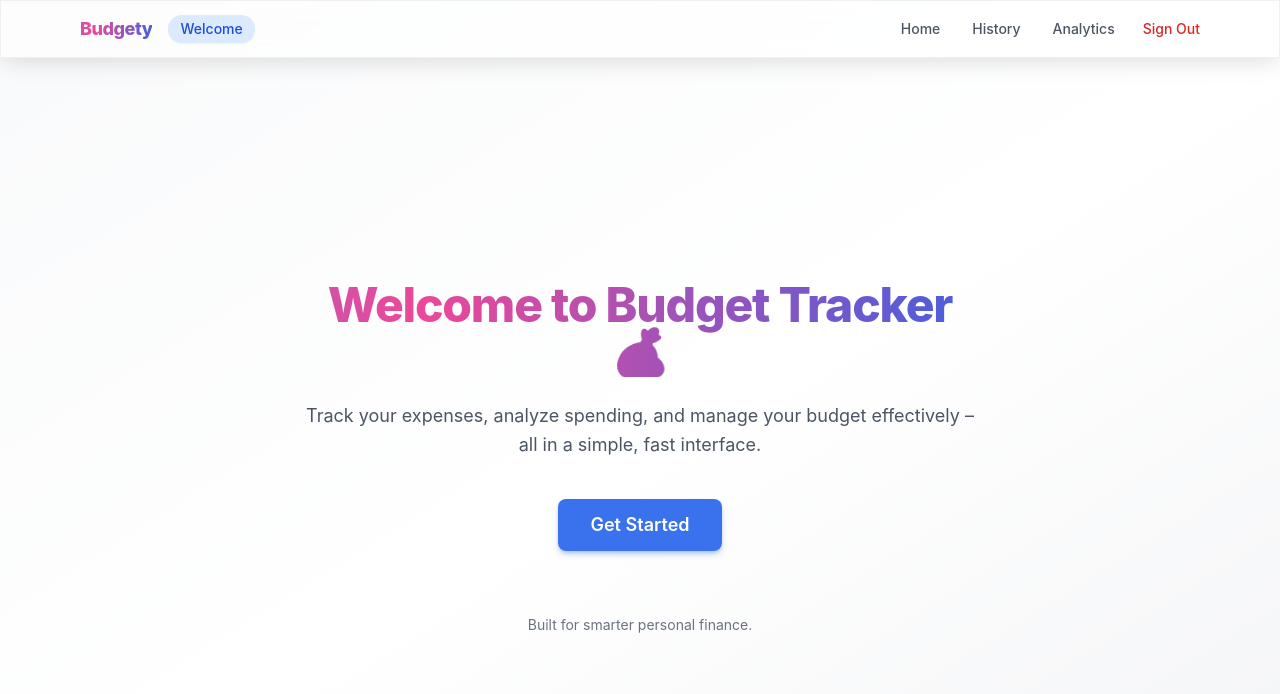
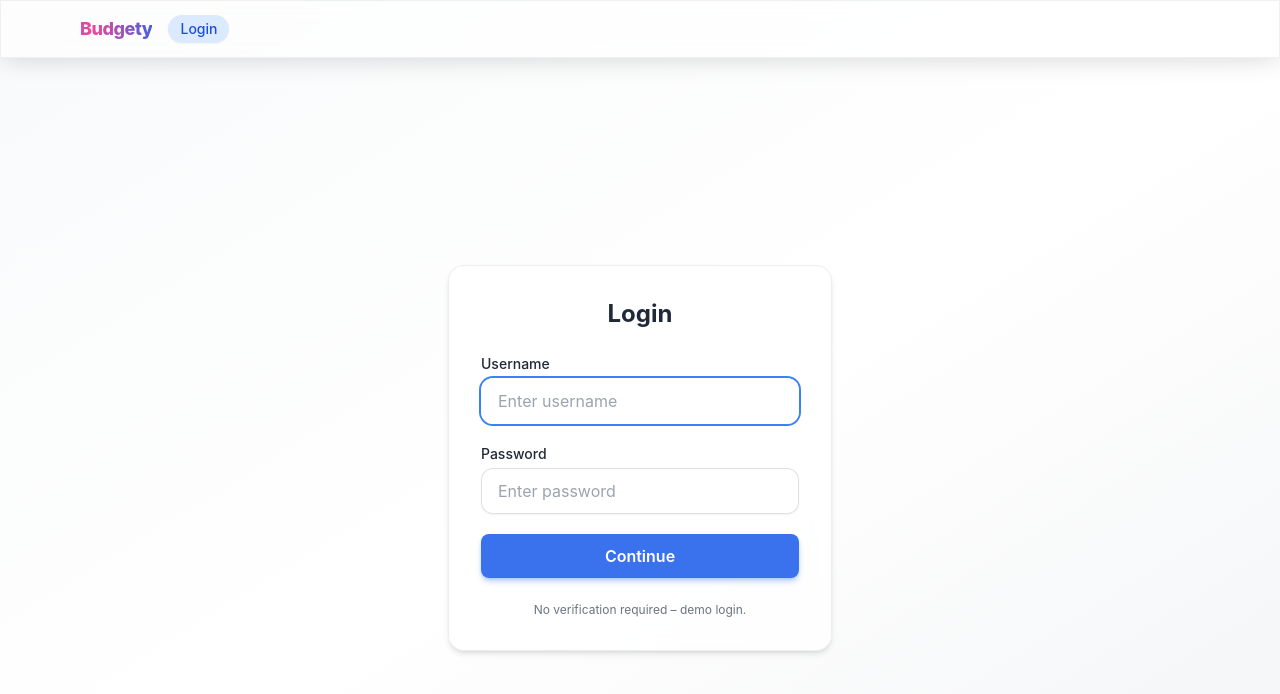
Before and after one commit to rohit27m/budgety, a React (Create React App) app in the folder frontend/: page / in a window 1280 px wide. Shown: the top 694 px of the page. Built offline with nearby package versions, Linux system fonts and the light colour scheme.

Commit message:
feat: login-first routing, landing moved to /landing, navbar hides links on login, improved pie chart labels

```diff
--- a/frontend/src/App.js
+++ b/frontend/src/App.js
@@ -1,54 +1,78 @@
-import React from "react";
+import React, { useState, useEffect } from "react";
 import { BrowserRouter as Router, Routes, Route, useLocation } from "react-router-dom";
 import Home from "./components/Home";
 import History from "./components/History";
 import Analytics from "./components/Analytics";
 import LandingPage from "./components/LandingPage";
+import Login from "./components/Login";
 import Navbar from "./navbar";
 
 // Layout component to inject Navbar with dynamic title based on route
-const Layout = ({ children }) => {
+const Layout = ({ children, onSignOut }) => {
   const location = useLocation();
   const path = location.pathname;
   const titleMap = {
-    "/": "Welcome",
+    "/": "Login",
+    "/landing": "Welcome",
     "/home": "Dashboard",
     "/history": "Expense History",
-    "/analytics": "Analytics"
+    "/analytics": "Analytics",
+    "/login": "Login"
   };
   const title = titleMap[path] || "";
   return (
     <div className="min-h-screen flex flex-col">
-      <Navbar title={title} />
+      <Navbar title={title} onSignOut={onSignOut} />
       <div className="flex-1">{children}</div>
     </div>
   );
 };
 
 function App() {
+  const [username, setUsername] = useState("");
+
+  useEffect(() => {
+    const stored = localStorage.getItem("bt_username");
+    if (stored) setUsername(stored);
+  }, []);
+
+  const handleLogin = (name) => setUsername(name);
+  const handleSignOut = () => {
+    localStorage.removeItem("bt_username");
+    setUsername("");
+  };
+
   return (
     <Router>
       <Routes>
         <Route
           path="/"
           element={
-            <Layout>
-              <LandingPage />
+            <Layout onSignOut={handleSignOut}>
+              <Login onLogin={handleLogin} />
+            </Layout>
+          }
+        />
+        <Route
+          path="/landing"
+          element={
+            <Layout onSignOut={handleSignOut}>
+              <LandingPage username={username} />
             </Layout>
           }
         />
         <Route
           path="/home"
           element={
-            <Layout>
-              <Home username="Rohit" />
+            <Layout onSignOut={handleSignOut}>
+              <Home username={username || "Guest"} />
             </Layout>
           }
         />
         <Route
           path="/history"
           element={
-            <Layout>
+            <Layout onSignOut={handleSignOut}>
               <History />
             </Layout>
           }
@@ -56,8 +80,16 @@ function App() {
         <Route
           path="/analytics"
           element={
-            <Layout>
+            <Layout onSignOut={handleSignOut}>
               <Analytics />
+            </Layout>
+          }
+        />
+        <Route
+          path="/login"
+          element={
+            <Layout onSignOut={handleSignOut}>
+              <Login onLogin={handleLogin} />
             </Layout>
           }
         />
--- a/frontend/src/components/Analytics.js
+++ b/frontend/src/components/Analytics.js
@@ -1,5 +1,5 @@
 import React, { useEffect, useState } from "react";
-import { PieChart, Pie, Cell, Tooltip, Legend, BarChart, Bar, XAxis, YAxis, CartesianGrid, LineChart, Line } from "recharts";
+import { PieChart, Pie, Cell, Tooltip, Legend, BarChart, Bar, XAxis, YAxis, CartesianGrid, LineChart, Line, ResponsiveContainer } from "recharts";
 
 const Analytics = () => {
   const [expenses, setExpenses] = useState([]);
@@ -23,6 +23,28 @@ const Analytics = () => {
 
   const COLORS = ["#3b82f6", "#10b981", "#f59e0b", "#ef4444", "#8b5cf6", "#ec4899"];
 
+  // Custom label renderer to place labels outside for clarity
+  const renderCustomizedLabel = ({ cx, cy, midAngle, outerRadius, percent, name }) => {
+    const RADIAN = Math.PI / 180;
+    const radius = outerRadius + 18; // place label outside
+    const x = cx + radius * Math.cos(-midAngle * RADIAN);
+    const y = cy + radius * Math.sin(-midAngle * RADIAN);
+    const pct = (percent * 100).toFixed(0);
+    return (
+      <text
+        x={x}
+        y={y}
+        fill="#1f2937"
+        className="dark:fill-gray-100"
+        textAnchor={x > cx ? 'start' : 'end'}
+        dominantBaseline="central"
+        style={{ fontSize: 12, fontWeight: 500 }}
+      >
+        {`${name} ${pct}%`}
+      </text>
+    );
+  };
+
   return (
     <div className="min-h-screen bg-gradient-to-b from-gray-50 via-white to-gray-100 dark:from-gray-950 dark:via-gray-900 dark:to-gray-800 text-gray-800 dark:text-gray-100">
       <div className="max-w-6xl mx-auto px-4 py-10">
@@ -35,13 +57,27 @@ const Analytics = () => {
             <div className="grid lg:grid-cols-2 gap-8">
               <div className="card flex flex-col items-center">
                 <h3 className="text-lg font-semibold mb-4">By Category</h3>
-                <PieChart width={360} height={360}>
-                  <Pie data={data} cx="50%" cy="50%" outerRadius={140} dataKey="value" label={({ name, percent }) => `${name} ${(percent * 100).toFixed(0)}%`}>
-                    {data.map((_, i) => (<Cell key={i} fill={COLORS[i % COLORS.length]} />))}
-                  </Pie>
-                  <Tooltip />
-                  <Legend />
-                </PieChart>
+                <div className="w-full" style={{ height: 360 }}>
+                  <ResponsiveContainer width="100%" height="100%">
+                    <PieChart margin={{ top: 10, right: 30, left: 30, bottom: 10 }}>
+                      <Pie
+                        data={data}
+                        cx="50%"
+                        cy="50%"
+                        outerRadius={110}
+                        innerRadius={50}
+                        paddingAngle={2}
+                        dataKey="value"
+                        labelLine
+                        label={renderCustomizedLabel}
+                      >
+                        {data.map((_, i) => (<Cell key={i} fill={COLORS[i % COLORS.length]} />))}
+                      </Pie>
+                      <Tooltip formatter={(val, name) => [val, name]} />
+                      <Legend verticalAlign="bottom" height={36} />
+                    </PieChart>
+                  </ResponsiveContainer>
+                </div>
               </div>
               <div className="card flex flex-col items-center">
                 <h3 className="text-lg font-semibold mb-4">Category Totals</h3>
--- a/frontend/src/components/LandingPage.js
+++ b/frontend/src/components/LandingPage.js
@@ -1,19 +1,26 @@
 import React from "react";
 import { Link } from "react-router-dom";
 
-const LandingPage = () => {
+const LandingPage = ({ username }) => {
   return (
     <div className="min-h-screen flex flex-col items-center justify-center px-6 bg-gradient-to-br from-gray-50 via-white to-gray-100 dark:from-gray-950 dark:via-gray-900 dark:to-gray-800 text-center">
       <div className="max-w-2xl fade-in">
         <h1 className="text-4xl md:text-5xl font-extrabold tracking-tight mb-6 gradient-text">
-          Welcome to Budget Tracker 💰
+          {username ? `Welcome back, ${username}!` : 'Welcome to Budget Tracker 💰'}
         </h1>
         <p className="text-lg text-gray-600 dark:text-gray-300 mb-10 leading-relaxed">
           Track your expenses, analyze spending, and manage your budget effectively – all in a simple, fast interface.
         </p>
-        <Link to="/home" className="inline-block">
-          <button className="btn-primary text-lg px-8 py-3 animate-fade">Get Started</button>
-        </Link>
+        <div className="flex flex-col sm:flex-row items-center justify-center gap-4">
+          <Link to="/home" className="inline-block">
+            <button className="btn-primary text-lg px-8 py-3 animate-fade">Get Started</button>
+          </Link>
+          {!username && (
+            <Link to="/login" className="inline-block">
+              <button className="btn-secondary text-lg px-8 py-3">Login</button>
+            </Link>
+          )}
+        </div>
       </div>
       <footer className="mt-16 text-sm text-gray-500 dark:text-gray-400">Built for smarter personal finance.</footer>
     </div>
--- /dev/null
+++ b/frontend/src/components/Login.js
@@ -0,0 +1,51 @@
+import React, { useState } from "react";
+import { useNavigate } from "react-router-dom";
+
+const Login = ({ onLogin }) => {
+  const [username, setUsername] = useState("");
+  const [password, setPassword] = useState("");
+  const navigate = useNavigate();
+
+  const handleSubmit = (e) => {
+    e.preventDefault();
+    if (!username) return;
+    localStorage.setItem("bt_username", username);
+    if (onLogin) onLogin(username);
+  navigate("/landing");
+  };
+
+  return (
+    <div className="min-h-screen flex items-center justify-center bg-gradient-to-br from-gray-50 via-white to-gray-100 dark:from-gray-950 dark:via-gray-900 dark:to-gray-800 px-4">
+      <div className="card w-full max-w-sm p-8">
+        <h1 className="text-2xl font-bold mb-6 text-center">Login</h1>
+        <form onSubmit={handleSubmit} className="space-y-5">
+          <div>
+            <label className="block text-sm font-medium mb-1">Username</label>
+            <input
+              type="text"
+              value={username}
+              onChange={(e) => setUsername(e.target.value)}
+              placeholder="Enter username"
+              className="input"
+              autoFocus
+            />
+          </div>
+          <div>
+            <label className="block text-sm font-medium mb-1">Password</label>
+            <input
+              type="password"
+              value={password}
+              onChange={(e) => setPassword(e.target.value)}
+              placeholder="Enter password"
+              className="input"
+            />
+          </div>
+          <button type="submit" className="btn-primary w-full">Continue</button>
+        </form>
+        <p className="mt-6 text-xs text-center text-gray-500 dark:text-gray-400">No verification required – demo login.</p>
+      </div>
+    </div>
+  );
+};
+
+export default Login;
--- a/frontend/src/navbar.js
+++ b/frontend/src/navbar.js
@@ -1,10 +1,11 @@
 import React from "react";
-import { Link, useLocation } from "react-router-dom";
+import { Link, useLocation, useNavigate } from "react-router-dom";
 
 // Reusable Navbar component
 // Props: title (string) - page specific title displayed next to brand
-const Navbar = ({ title = "" }) => {
+const Navbar = ({ title = "", onSignOut }) => {
   const location = useLocation();
+  const navigate = useNavigate();
   const links = [
     { to: "/home", label: "Home" },
     { to: "/history", label: "History" },
@@ -13,6 +14,8 @@ const Navbar = ({ title = "" }) => {
 
   const isActive = (path) => location.pathname === path;
 
+  const isLoginView = location.pathname === '/' || location.pathname === '/login';
+
   return (
     <nav className="glass sticky top-0 z-40 border-b border-gray-200/60 dark:border-gray-700/50 backdrop-blur supports-[backdrop-filter]:bg-white/60 dark:supports-[backdrop-filter]:bg-gray-900/50">
       <div className="max-w-6xl mx-auto px-4 h-14 flex items-center justify-between">
@@ -20,6 +23,7 @@ const Navbar = ({ title = "" }) => {
           <Link to={"/"} className="text-lg font-extrabold tracking-tight gradient-text">Budgety</Link>
           {title && <span className="text-sm font-medium px-3 py-1 rounded-full bg-primary-100 text-primary-700 dark:bg-primary-500/20 dark:text-primary-300 shadow-sm">{title}</span>}
         </div>
+        {!isLoginView && (
           <ul className="flex items-center gap-6 text-sm font-medium">
             {links.map(l => (
               <li key={l.to}>
@@ -33,9 +37,16 @@ const Navbar = ({ title = "" }) => {
               </li>
             ))}
             <li>
-            <Link to="/" className="text-red-600 dark:text-red-400 hover:text-red-700 dark:hover:text-red-300 transition">Sign Out</Link>
+              <button
+                onClick={() => { if (onSignOut) onSignOut(); navigate('/'); }}
+                className="text-red-600 dark:text-red-400 hover:text-red-700 dark:hover:text-red-300 transition focus:outline-none"
+                type="button"
+              >
+                Sign Out
+              </button>
             </li>
           </ul>
+        )}
       </div>
     </nav>
   );
```
Lines whose indentation alone changed are shown as unchanged.
